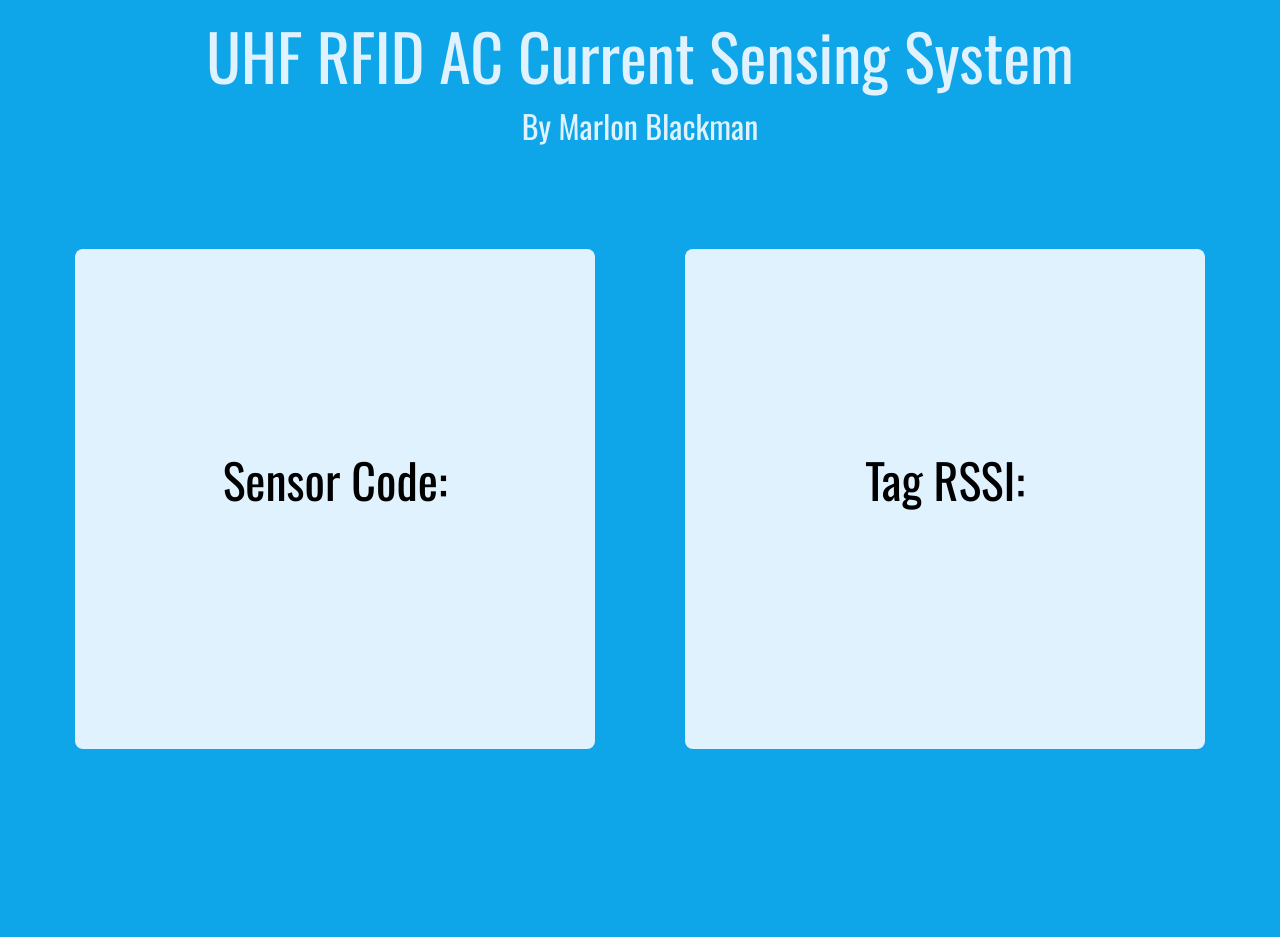
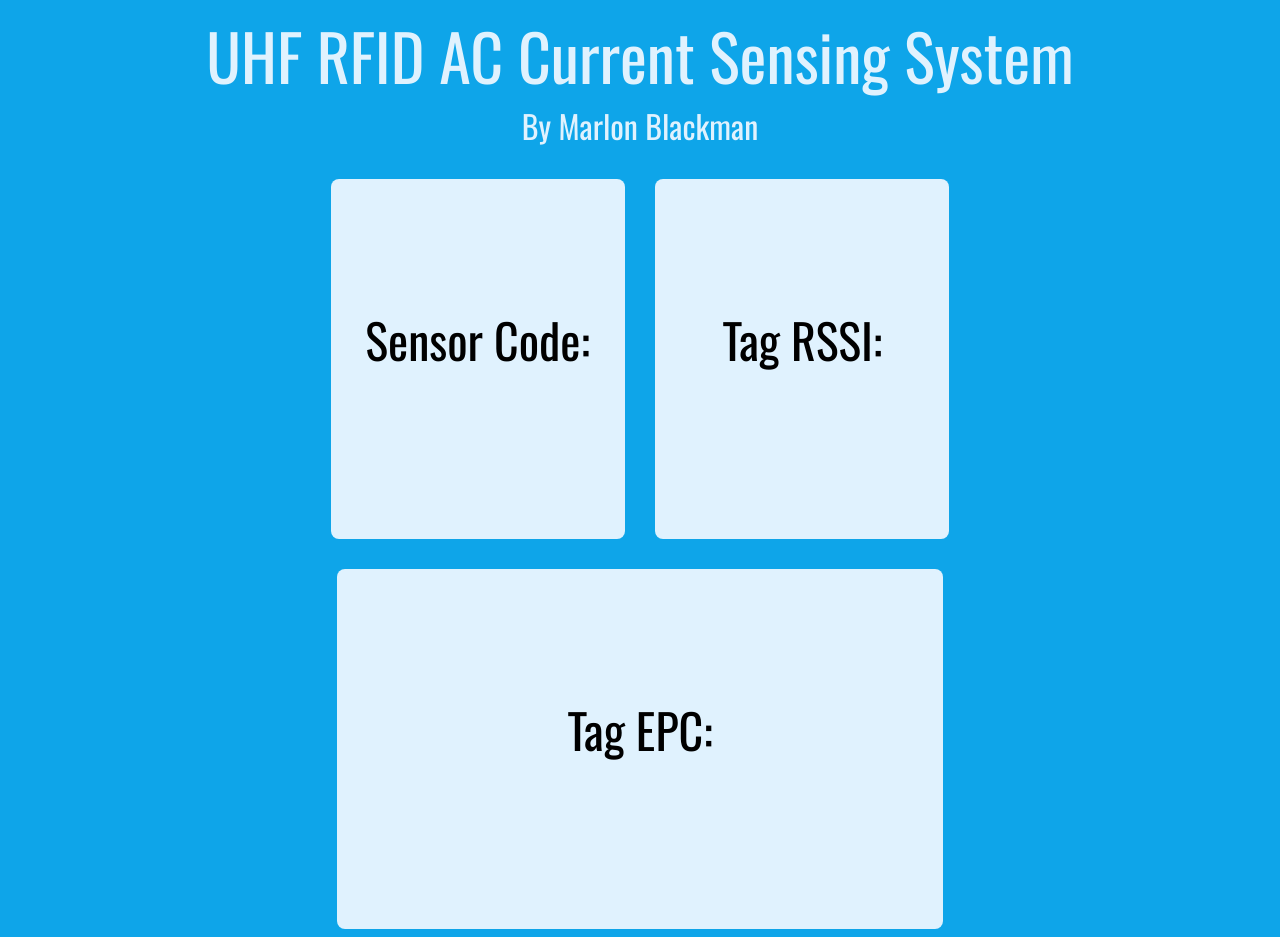
Before and after one commit to marlon1424/ac-sensing-webapp, a website built with webpack: page dist/index.html in a window 1280 px wide. Before the commit the page ends 800 px from the top, so only its background shows below. Built offline with nearby package versions, Linux system fonts and the light colour scheme; some packages are replaced by stand-ins of ours; no server answers; the database is empty.

Commit message:
Complete GUI with sensor values updating in real time

```diff
--- a/src/index.js
+++ b/src/index.js
@@ -2,37 +2,49 @@ import './style.css';
 import {initializeApp} from 'firebase/app';
 import { getDatabase, ref, onValue } from "firebase/database";
 
-
+//Firebase's configuration data
 const firebaseConfig = {
     databaseURL: "https://uhf-rfid-d9cd6-default-rtdb.europe-west1.firebasedatabase.app"
 };
 
-const app = initializeApp(firebaseConfig);
+const app = initializeApp(firebaseConfig); //Initialize Firebase API
 
+
+//Asynchronously get RFID tag sensor values from Firebase's Realtime Database and display onto webpage
 async function displayRFIDTagData(main){
     const sensorCodeDiv = document.createElement('div');
     const tagRSSIDiv = document.createElement('div');
+    const tagEPCDiv =document.createElement('div');
 
     sensorCodeDiv.setAttribute('id', 'sensorcode-div');
     tagRSSIDiv.setAttribute('id', 'tagRSSI-div');
+    tagEPCDiv.setAttribute('id', 'tagEPC-div');
 
     const sensorCodeTitleDiv = document.createElement('div');
     const tagRSSITitleDiv = document.createElement('div');
+    const tagEPCTitleDiv = document.createElement('div');
+
     sensorCodeTitleDiv.setAttribute('id', 'sensorcode-title');
     tagRSSITitleDiv.setAttribute('id', 'tagRSSI-title');
+    tagEPCTitleDiv.setAttribute('id', 'tagEPC-title');
     sensorCodeTitleDiv.innerText = 'Sensor Code:';
     tagRSSITitleDiv.innerText = 'Tag RSSI:';
+    tagEPCTitleDiv.innerText = 'Tag EPC:';
 
     sensorCodeDiv.appendChild(sensorCodeTitleDiv);
     tagRSSIDiv.appendChild(tagRSSITitleDiv);
+    tagEPCDiv.appendChild(tagEPCTitleDiv);
 
     const sensorCodeResultsDiv = document.createElement('div');
     const tagRSSIResultsDiv = document.createElement('div');
+    const tagEPCResultsDiv = document.createElement('div');
     sensorCodeResultsDiv.setAttribute('id', 'sensorcode-results');
     tagRSSIResultsDiv.setAttribute('id', 'tagRSSI-results');
+    tagEPCResultsDiv.setAttribute('id', 'tagEPC-results');
 
     sensorCodeDiv.appendChild(sensorCodeResultsDiv);
     tagRSSIDiv.appendChild(tagRSSIResultsDiv);
+    tagEPCDiv.appendChild(tagEPCResultsDiv);
 
     try{
         const database = await getDatabase(app);
@@ -40,20 +52,25 @@ async function displayRFIDTagData(main){
             onValue(reference, (snapshot) => {
                 const tagData = snapshot.val();
                 const sensorCode = tagData["Sensor Code"];
-                const tagRSSI = tagData[" Tag RSSI"];
+                const tagRSSI = tagData["Tag RSSI"];
+                const tagEPC = tagData["Tag EPC"];
                 console.log(`Sensor Code: ${sensorCode}`);
                 console.log(`RSSI: ${tagRSSI}`);
+                console.log(`Tag EPC: ${tagEPC}`);
                 sensorCodeResultsDiv.innerText = `${sensorCode}`;
                 tagRSSIResultsDiv.innerText = `${tagRSSI} dBm`;
+                tagEPCResultsDiv.innerText = `${tagEPC}`;
             });
 
         main.appendChild(sensorCodeDiv);
         main.appendChild(tagRSSIDiv);
+        main.appendChild(tagEPCDiv);
     } catch (error){
         console.log(error);
     }
 }
 
+//Create Web App layout
 function displayWebPage(){
     const headings = document.createElement('div');
     const main = document.createElement('div');
--- a/src/style.css
+++ b/src/style.css
@@ -12,7 +12,7 @@ body{
     flex-direction: column;
     font-size: 12px;
     align-items: center;
-    gap: 100px;
+    gap: 30px;
 }
 
 .headings{
@@ -34,21 +34,39 @@ body{
 
 .main{
     font-size: 3rem;
-    display: flex;
+    display: grid;
+    grid-template-columns: 1fr 1fr;
+    grid-template-rows: 1fr 1fr;
     font-family: "Oswald";
-    gap: 90px;
-    justify-content: space-around;
+    column-gap: 60px;
+    row-gap: 30px;
+    justify-items: center;
 }
 
 .main > div{
     background-color: var(--font-colour);
-    height: 480px;
-    width: 480px;
+    height: 340px;
+    width: 96%;
     border-style: none;
     border-radius: 8px;
 }
 
-#sensorcode-div, #tagRSSI-div{
+#sensorcode-div{
+    grid-column: 1/ 2;
+    grid-row: 1/ 2;
+}
+
+#tagRSSI-div{
+    grid-column: 2/ 3;
+    grid-row: 1/ 2;
+}
+
+#tagEPC-div{
+    grid-column: 1/ 3;
+    grid-row: 2/ 3;
+}
+
+#sensorcode-div, #tagRSSI-div, #tagEPC-div{
     padding: 10px 20px;
     display: flex;
     flex-direction: column;
@@ -57,6 +75,6 @@ body{
     gap: 40px;
 }
 
-#sensorcode-results, #tagRSSI-results{
+#sensorcode-results, #tagRSSI-results, #tagEPC-results{
     font-size: 6rem;
 }
```
Also changed, not shown: 1 other file.
